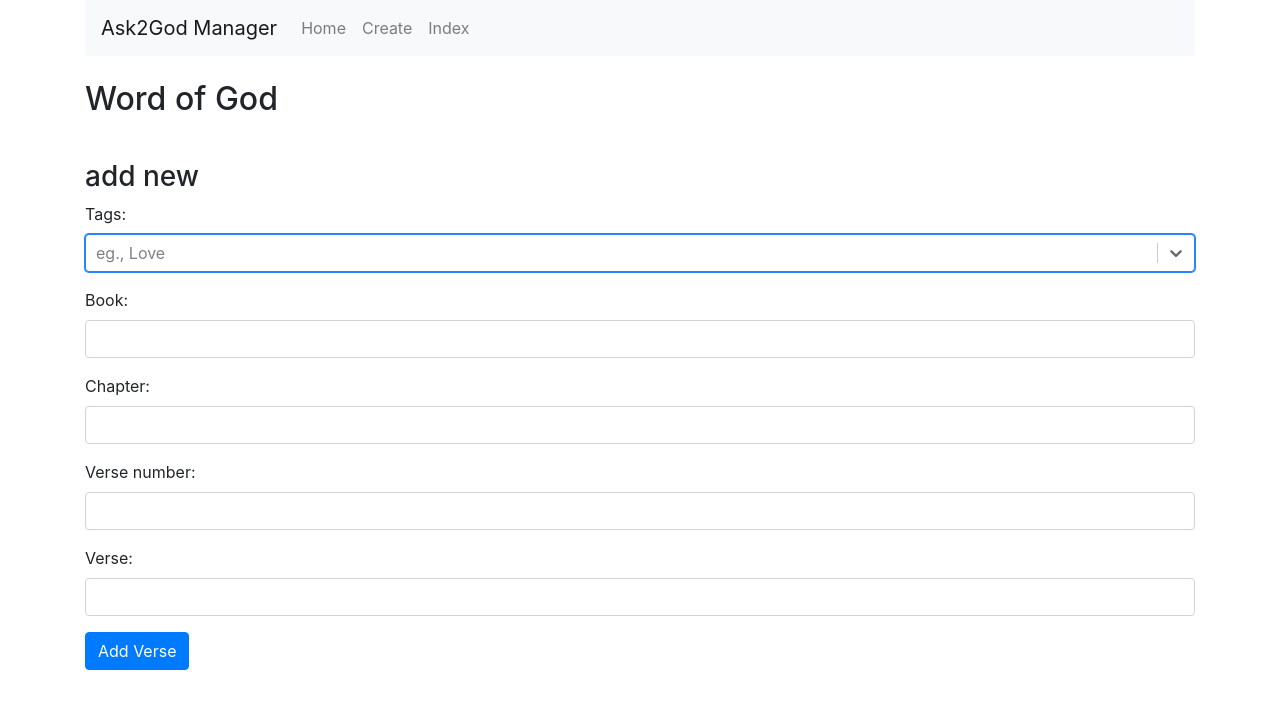
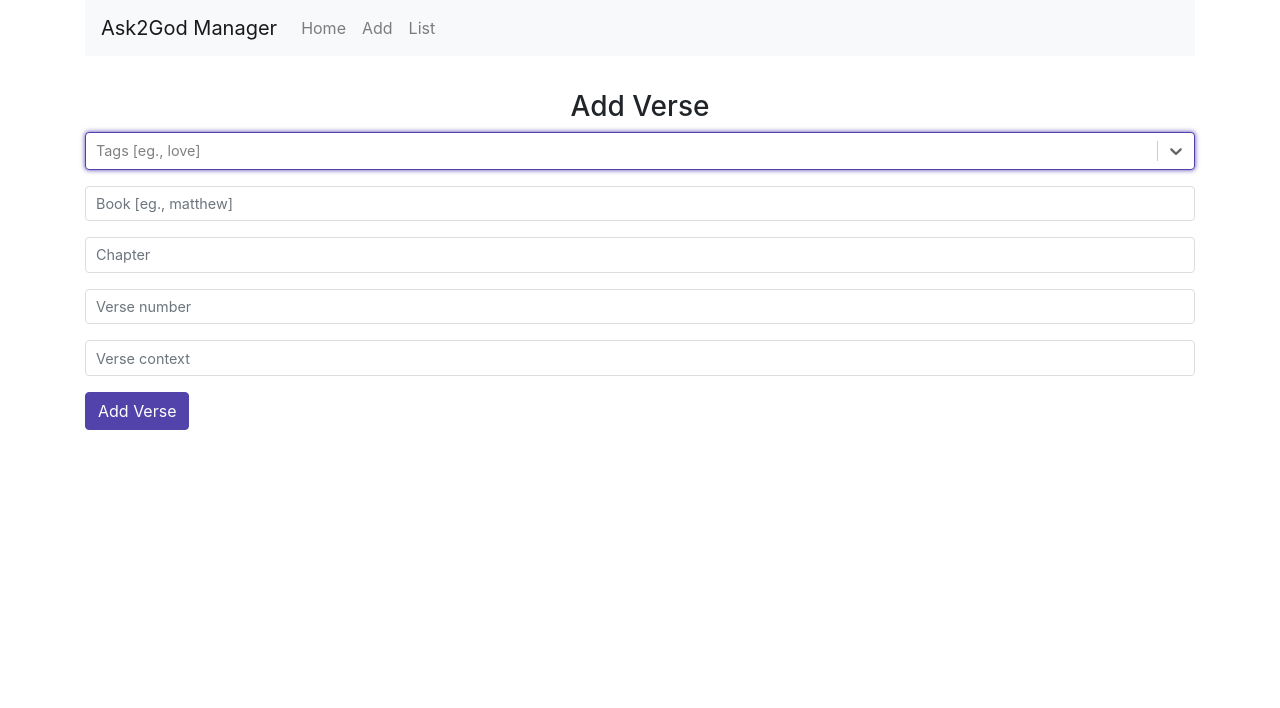
Before and after one commit to prashanth-sams/ask2god, a React (Create React App) app: page /create in a window 1280 px wide. Shown: the top 708 px of the page. Built offline with nearby package versions, Linux system fonts and the light colour scheme.

Commit message:
updated create page form ui

```diff
--- a/src/App.js
+++ b/src/App.js
@@ -19,16 +19,15 @@ class App extends Component {
                   <Link to={'/'} className="nav-link">Home</Link>
                 </li>
                 <li className="nav-item">
-                  <Link to={'/create'} className="nav-link">Create</Link>
+                  <Link to={'/create'} className="nav-link">Add</Link>
                 </li>
                 <li className="nav-item">
-                  <Link to={'/index'} className="nav-link">Index</Link>
+                  <Link to={'/index'} className="nav-link">List</Link>
                 </li>
               </ul>
             </div>
           </nav>
           <br/>
-          <h2>Word of God</h2> <br/>
           <Switch>
               <Route exact path='/create' component={ Create } />
               <Route path='/edit/:id' component={ Edit } />
--- a/src/components/create.component.js
+++ b/src/components/create.component.js
@@ -1,15 +1,11 @@
 import React , { Component } from 'react';
 import Select, { components } from 'react-select';
 import axios from 'axios';
-import Tooltip from '@atlaskit/tooltip';
 import { colourOptions } from './../docs/data';
+import "./../css/create_page.css"
 
 const MultiValueLabel = (props) => {
-	return (
-	  <Tooltip content={'Customise your multi-value label component!'}>
-		<components.MultiValueLabel {...props}/>
-	  </Tooltip>
-	);
+	return (<components.MultiValueLabel {...props}/>);
 };
 
 export default class Create extends Component<*, State> {
@@ -75,6 +71,7 @@ export default class Create extends Component<*, State> {
 	onSubmit(e){
 		e.preventDefault();
 		console.log(`The values are ${this.state.tag_name}, ${this.state.book_name}, ${this.state.chapter_number}, ${this.state.verse_number}, and ${this.state.verse_context}`)
+    alert(`Added verse with ${this.state.tag_name}, ${this.state.book_name}, ${this.state.chapter_number}, ${this.state.verse_number}, and ${this.state.verse_context}`)
 
 		const obj = {
 			tag_name : this.state.tag_name,
@@ -96,50 +93,58 @@ export default class Create extends Component<*, State> {
 		});
 	}
 
-
 	render(){
 		return (
 			<div style={{marginTop: 10}}>
-                <h3>add new</h3>
-                <form onSubmit={this.onSubmit}>
-                    <div className="form-group">
-                        <label>Tags:  </label>
+				<h3 align="center">Add Verse</h3>
+          <form onSubmit={this.onSubmit.bind(this)}>
+            <div className="form-group" style={{ fontSize: '0.9rem' }}>
 							<Select
+								name="tags"
 								isMulti
 								onChange={this.onChangeTagName}
 								options={colourOptions}
-							placeholder="eg., Love"
+								placeholder="Tags [eg., love]"
 								autoFocus
 								components={{ MultiValueLabel }}
 								styles={{ multiValueLabel: (base) => ({ ...base, backgroundColor: colourOptions[2].color, color: 'white' }) }}
+								required
 							/>
             </div>
             <div className="form-group">
-                        <label>Book: </label>
 							<input type="text" className="form-control"
+								name="book"
+								placeholder="Book [eg., matthew]"
 								value={this.state.book_name}
 								onChange={this.onChangeBookName}
+								required
+							/>
+            </div>
+						<div className="form-group" >
+							<input type="text" className="form-control"
+								name="chapter"
+								placeholder="Chapter"
+								value={this.state.chapter_number}
+								onChange={this.onChangeChapterNumber}
+								required
 							/>
 						</div>
             <div className="form-group">
-                        <label>Chapter: </label>
 							<input type="text" className="form-control"
-                        value={this.state.chapter_number}
-                        onChange={this.onChangeChapterNumber}
+								name="verse number"
+								placeholder="Verse number"
+								value={this.state.verse_number}
+								onChange={this.onChangeVerseNumber}
+								required
               />
             </div>
 						<div className="form-group">
-                        <label>Verse number: </label>
               <input type="text" className="form-control"
-                        value={this.state.verse_number}
-                        onChange={this.onChangeVerseNumber}
-                        />
-                    </div>
-					<div className="form-group">
-                        <label>Verse: </label>
-                        <input type="text" className="form-control"
+								name="verse"
+								placeholder="Verse context"
 								value={this.state.verse_context}
 								onChange={this.onChangeVerseContext}
+								required
               />
             </div>
             <div className="form-group">
--- /dev/null
+++ b/src/css/create_page.css
@@ -0,0 +1,62 @@
+input[type=text], textarea {
+  -moz-transition: all 0.3s ease-in-out;
+  -o-transition: all 0.3s ease-in-out;
+  -webkit-transition: all 0.3s ease-in-out;
+  transition: all 0.3s ease-in-out;
+  border-color: hsl(0,0%,80%);
+  background-color: hsl(0,0%,100%);
+  border-width: 1px;
+  border-style: solid;
+  outline: none;
+  font-size: 0.9rem;
+  padding: 3px 0px 3px 10px;
+  border: 1px solid #DDDDDD;
+}
+
+input[type=text]:focus, textarea:focus {
+  -moz-box-shadow: 0 0 5px #5243AA;
+  -webkit-box-shadow: 0 0 5px #5243AA;
+  box-shadow: 0 0 5px #5243AA;
+  border-color: hsl(0,0%,80%);
+  background-color: hsl(0,0%,100%);
+  border-width: 1px;
+  font-size: 0.9rem;
+  border-style: solid;
+  padding: 3px 0px 3px 5px;
+  border: 1px solid #5243AA;
+}
+
+#react-select-2-input {
+  box-shadow: none;
+}
+
+input[type=submit], input[type=submit]:hover {
+  color: #fff;
+  background-color: #5243AA;
+  border-color: #5243AA;
+}
+
+input[type=submit]:focus {
+  box-shadow: 1px 1px 1px 0px #5243AA;
+}
+
+div[class*="css-1szy77t-control"], div[class*="css-1szy77t-control"]:focus, div[class*="css-1szy77t-control"]:hover {
+  -moz-box-shadow: 0 0 5px #5243AA;
+  -webkit-box-shadow: 0 0 5px #5243AA;
+  box-shadow: 0 0 5px #5243AA;
+  border-color: hsl(0,0%,80%);
+  background-color: hsl(0,0%,100%);
+  border-width: 1px;
+  font-size: 0.9rem;
+  border-style: solid;
+  border: 1px solid #5243AA;
+}
+
+/* label {
+  width: 150px;
+  float: left;
+}
+
+body {
+  padding: 20px;
+} */
```
Lines whose indentation alone changed are shown as unchanged.
